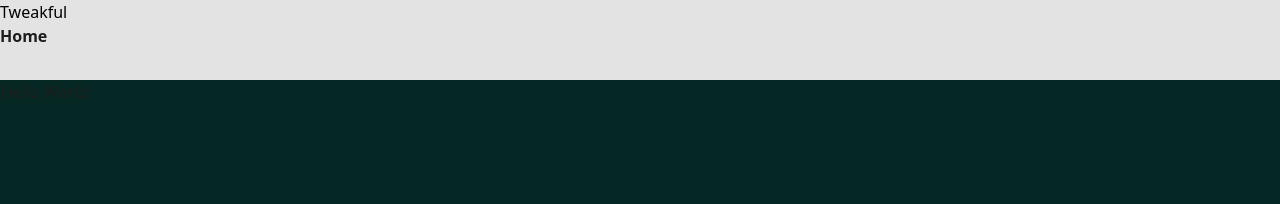
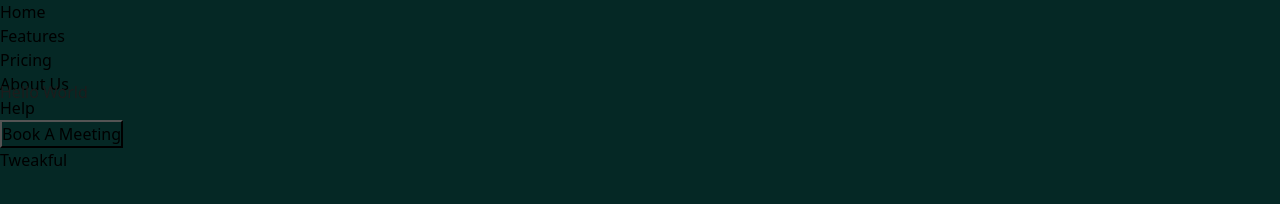
Before and after one commit to JS20259/frontend-project, a website built with Vite: page index.html in a window 1280 px wide. Built offline with nearby package versions, Linux system fonts and the light colour scheme.

Commit message:
html v0.001

```diff
--- a/index.html
+++ b/index.html
@@ -17,16 +17,23 @@
 
   <body>
     <header style="width: 100%; height: 80px">
-      <h1 style="color: black">Tweakful</h1>
-      <style>
-        header {
-          background-color: #e3e3e3;
-        }
-      </style>
+      <style></style>
 
       <div>
         <div>
-          <b>Home</b>
+          <p style="color: black">Home</p>
+          <p style="color: black">Features</p>
+          <p style="color: black">Pricing</p>
+          <p style="color: black">About Us</p>
+          <p style="color: black">Help</p>
+        </div>
+
+        <div>
+          <button style="color: black">Book A Meeting</button>
+        </div>
+
+        <div>
+          <p style="color: black">Tweakful</p>
         </div>
       </div>
     </header>
--- a/src/index.css
+++ b/src/index.css
@@ -3,9 +3,3 @@
 @import './styles/normalize.css';
 @import './styles/global/utility.css';
 @import './styles/components/container.css';
-
-.header {
-  background-color: #e3e3e3;
-  width: 100%;
-  height: 80px;
-}
--- /dev/null
+++ b/src/styles/components/header.css
@@ -0,0 +1,5 @@
+.header {
+  background-color: white;
+  width: 100%;
+  height: 80px;
+}
```
